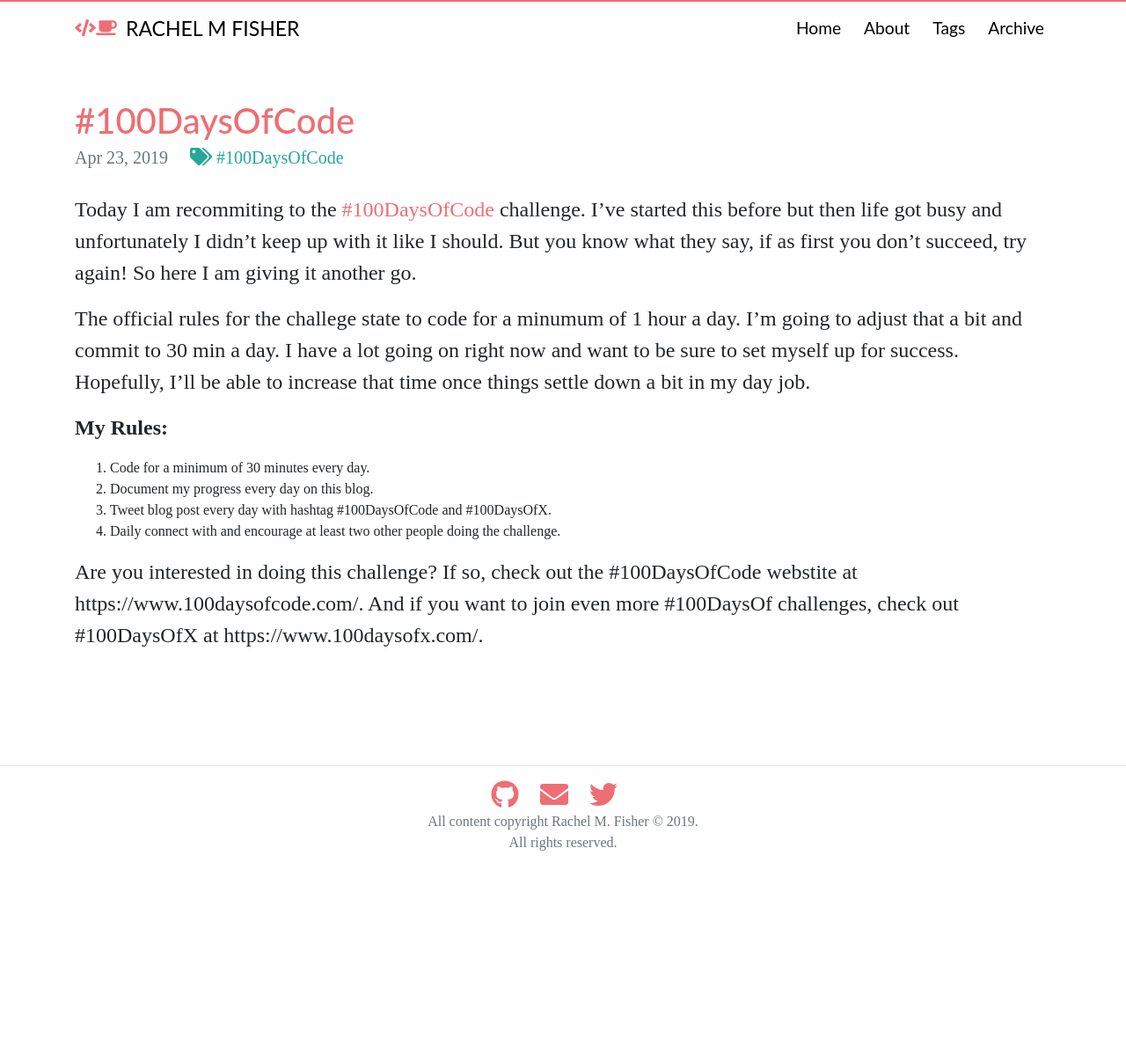
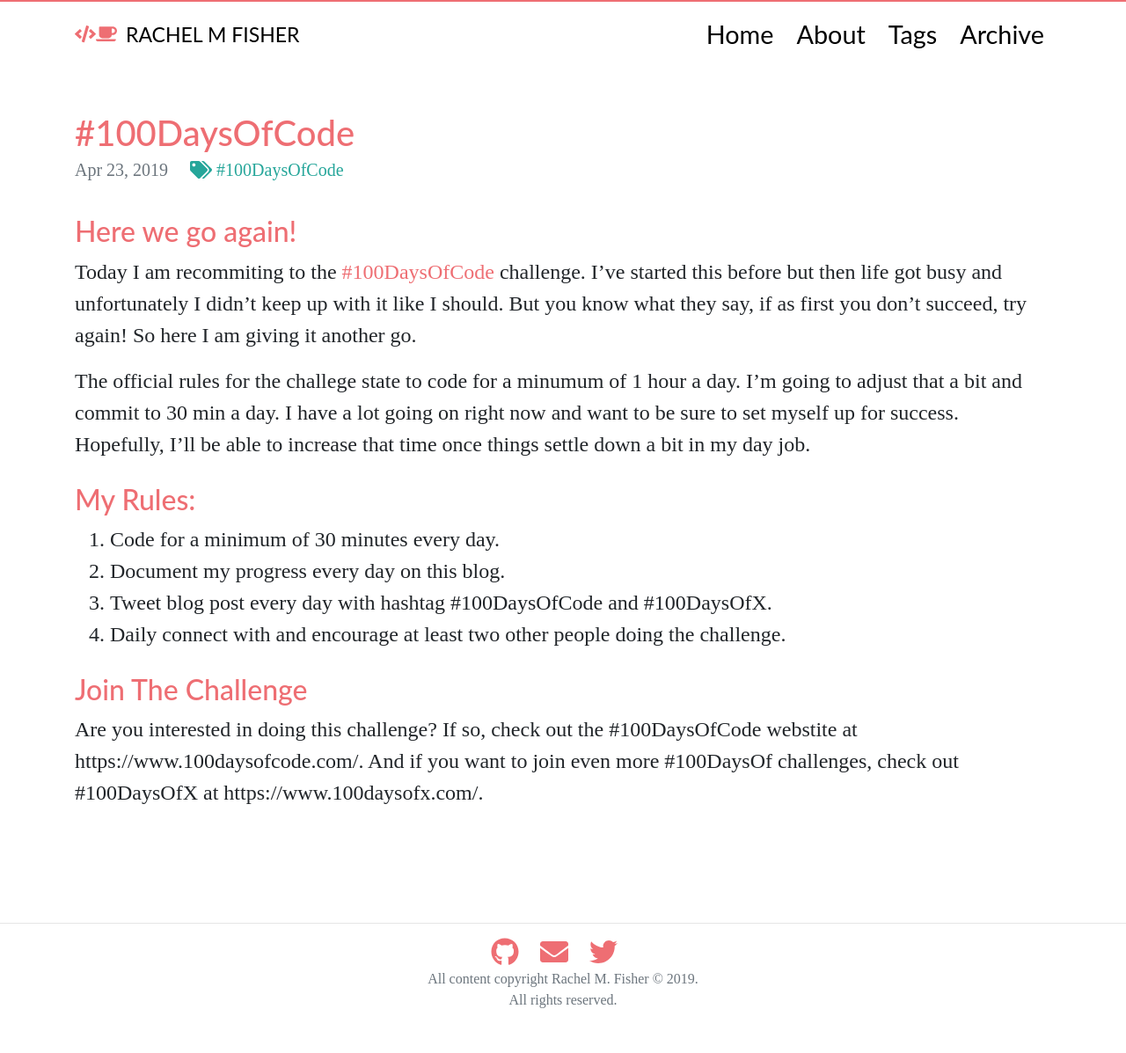
Before and after one commit to Elenaltarien/rachel-m-fisher, a Jekyll site: the page built from _posts/2019-04-23-100-Days-of-Code.md, in a window 1280 px wide. Shown: the whole page at 88% size. Built offline with Jekyll 4.4.1, drawn with Linux system fonts in a browser that asks for light colours; nearby versions of some CDN libraries; comment, search, counter and statistics services are not loaded; before the commit the page ends 1018 px from its top, so only the background shows below that.

Commit message:
Added h2 elements to 100DaysOfCode post

```diff
--- a/_posts/2019-04-23-100-Days-of-Code.md
+++ b/_posts/2019-04-23-100-Days-of-Code.md
@@ -8,15 +8,18 @@ tags: >
   #100DaysOfCode
 date: 2019-04-23 10:23:00
 ---
+## Here we go again!
 
 Today I am recommiting to the [#100DaysOfCode](https://www.100daysofcode.com/) challenge. I've started this before but then life got busy and unfortunately I didn't keep up with it like I should. But you know what they say, if as first you don't succeed, try again! So here I am giving it another go.
 
 The official rules for the challege state to code for a minumum of 1 hour a day. I'm going to adjust that a bit and commit to 30 min a day. I have a lot going on right now and want to be sure to set myself up for success. Hopefully, I'll be able to increase that time once things settle down a bit in my day job.
 
-**My Rules:**
+## My Rules:
  1. Code for a minimum of 30 minutes every day.
  2. Document my progress every day on this blog.
  3. Tweet blog post every day with hashtag #100DaysOfCode and #100DaysOfX.
  4. Daily connect with and encourage at least two other people doing the challenge.
 
+## Join The Challenge
+
 Are you interested in doing this challenge? If so, check out the #100DaysOfCode webstite at https://www.100daysofcode.com/. And if you want to join even more #100DaysOf challenges, check out #100DaysOfX at https://www.100daysofx.com/.
--- a/css/main.scss
+++ b/css/main.scss
@@ -29,6 +29,10 @@ body {
         font-size: 1.5em;
     }
 
+    ol, ul {
+      font-size: 1.5em;
+    }
+
     h1, h2, h3, h4, h5, h6 {
       font-family: $font-family-sans-serif;
     }
```
